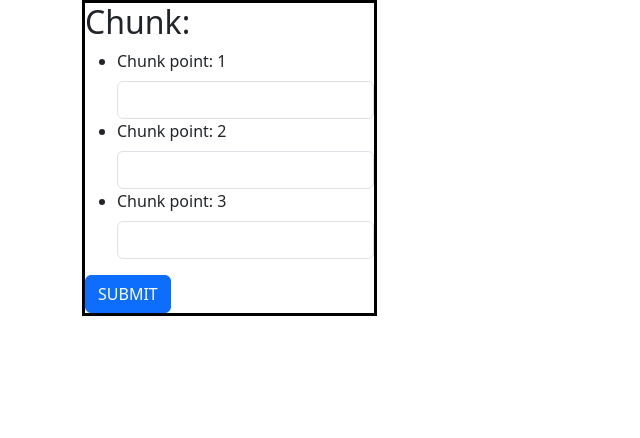
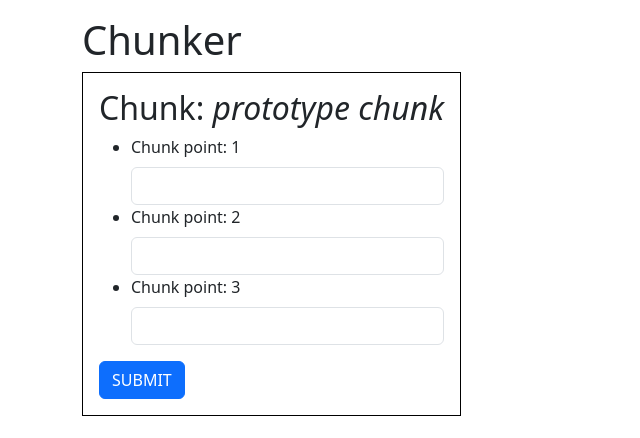
Before and after one commit to munrhalls/QAtempo-notes, an Angular app: page / in a window 1280 px wide. Shown: the top 438 px of the page, without its empty margins (0-640 px from the left). Built offline with nearby package versions, Linux system fonts and the light colour scheme.

Commit message:
chunker app

```diff
--- a/src/app/app.component.html
+++ b/src/app/app.component.html
@@ -1,4 +1,5 @@
-<div class="container">
+<div class="container pt-3">
+  <h1>Chunker</h1>
   <div class="row">
     <div class="col">
       <app-chunk-list></app-chunk-list>
--- a/src/app/chunk-list/chunk/chunk.component.html
+++ b/src/app/chunk-list/chunk/chunk.component.html
@@ -1,5 +1,7 @@
 <div class="chunk">
-  <h2>Chunk:</h2>
+  <h2>
+    Chunk: <span class="chunk-title">{{ chunkName }}</span>
+  </h2>
   <form>
     <ul>
       <li *ngFor="let item of list; let i = index">
--- a/src/app/chunk-list/chunk/chunk.component.scss
+++ b/src/app/chunk-list/chunk/chunk.component.scss
@@ -1,4 +1,9 @@
 .chunk {
-  border: 3px solid #000;
+  border: 1px solid #000;
   width: fit-content;
+  padding: 1rem;
 }
+.chunk-title {
+  font-style: italic;
+  font-weight: light;
+}
--- a/src/app/chunk-list/chunk/chunk.component.ts
+++ b/src/app/chunk-list/chunk/chunk.component.ts
@@ -6,6 +6,7 @@ import { Component } from '@angular/core';
   styleUrls: ['./chunk.component.scss'],
 })
 export class ChunkComponent {
+  chunkName = 'prototype chunk';
   list = ['a', 'b', 'c'];
   submit: string[] = [];
   properSubmit: null | boolean = null;
```
